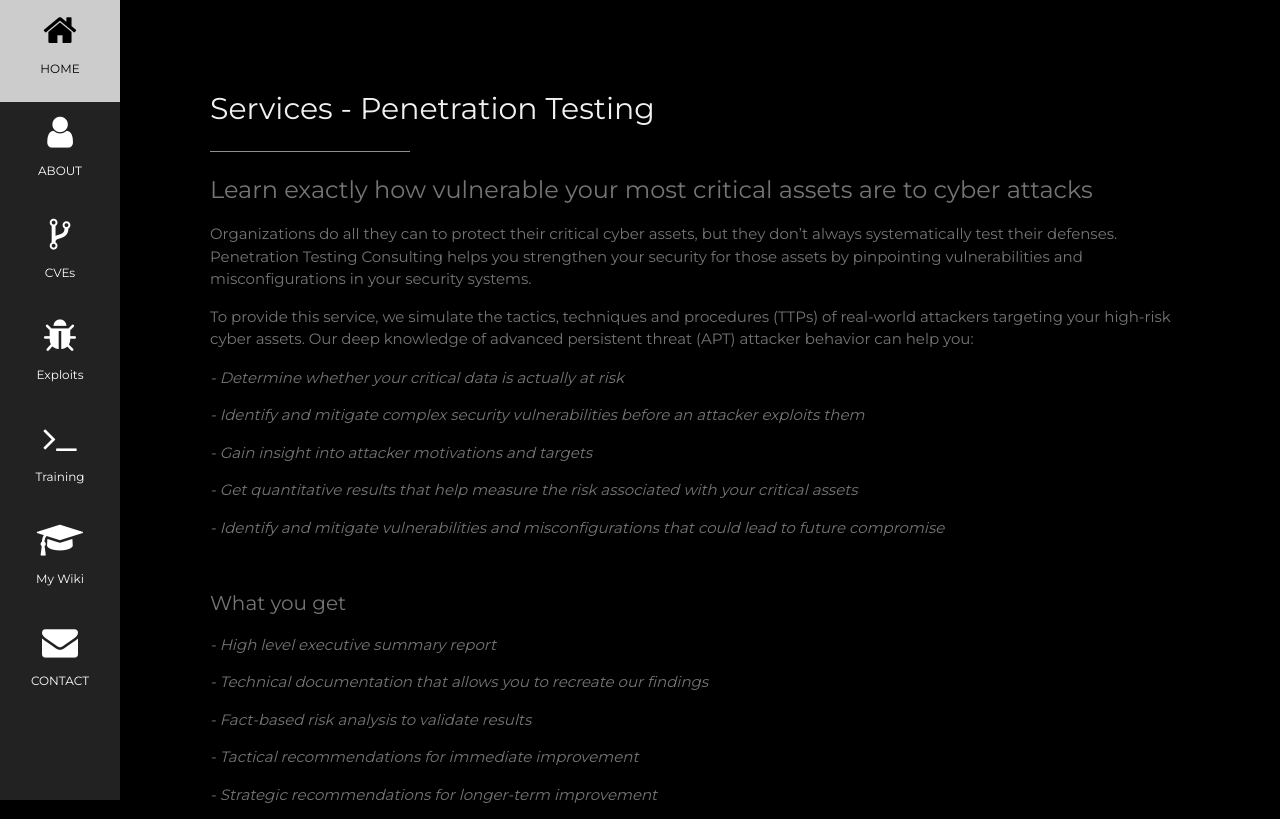
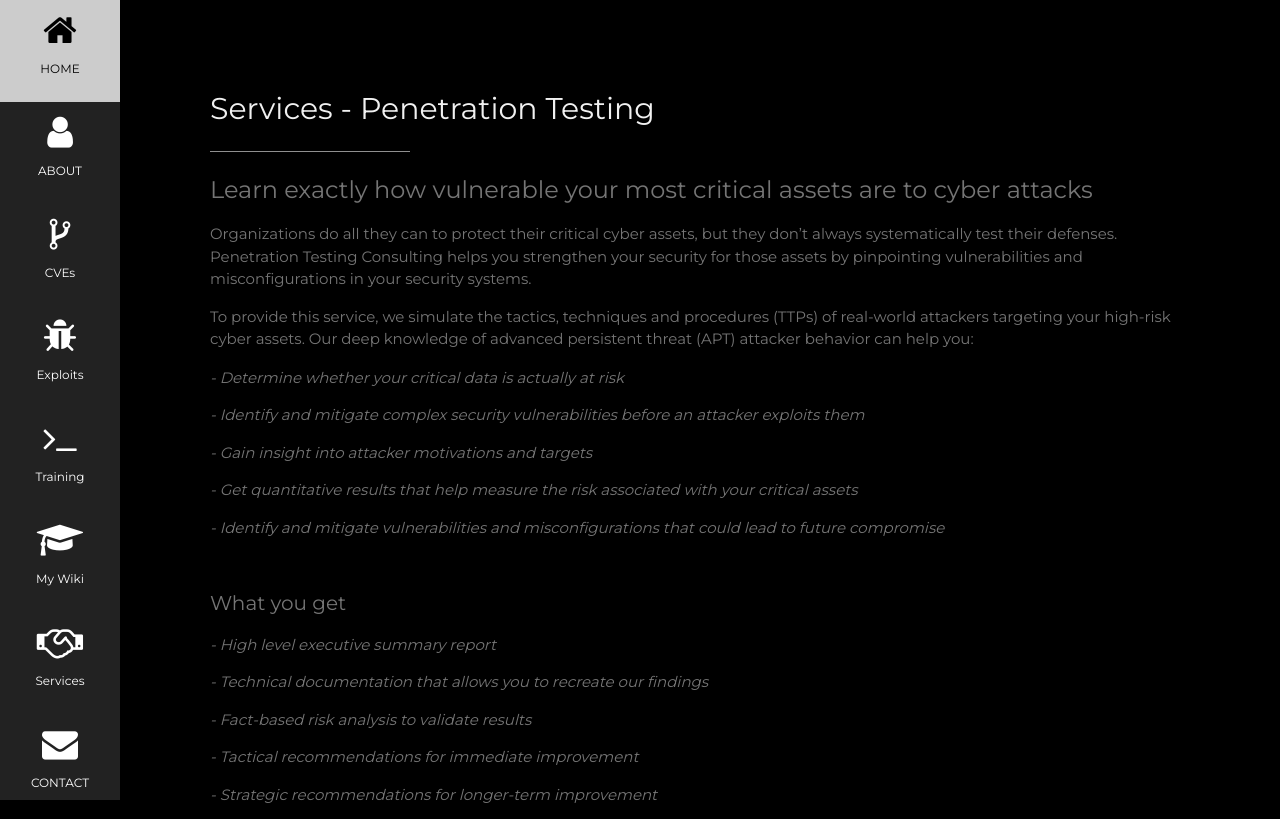
Before and after one commit to V1n1v131r4/services, a plain HTML site: page index.html in a window 1280 px wide. Shown: the top 819 px of the page. Drawn offline with nearby package versions, Linux system fonts and the light colour scheme.

Commit message:
Update index.html

```diff
--- a/index.html
+++ b/index.html
@@ -44,6 +44,10 @@ body, h1,h2,h3,h4,h5,h6 {font-family: "Montserrat", sans-serif}
   <a href="https://sejalivre.org/vinicius/index.php/Vinicius_Vieira" class="w3-bar-item w3-button w3-padding-large w3-hover-black">
     <i class="fa fa-mortar-board w3-xxlarge"></i>
     <p>My Wiki</p>
+  </a>
+   <a href="https://v1n1v131r4.github.io/services/" class="w3-bar-item w3-button w3-padding-large w3-hover-black">
+    <i class="fa fa-handshake-o w3-xxlarge"></i>
+    <p>Services</p>
   </a>
   <a href="http://v1n1v131r4.com/#contact" class="w3-bar-item w3-button w3-padding-large w3-hover-black">
     <i class="fa fa-envelope w3-xxlarge"></i>
```
